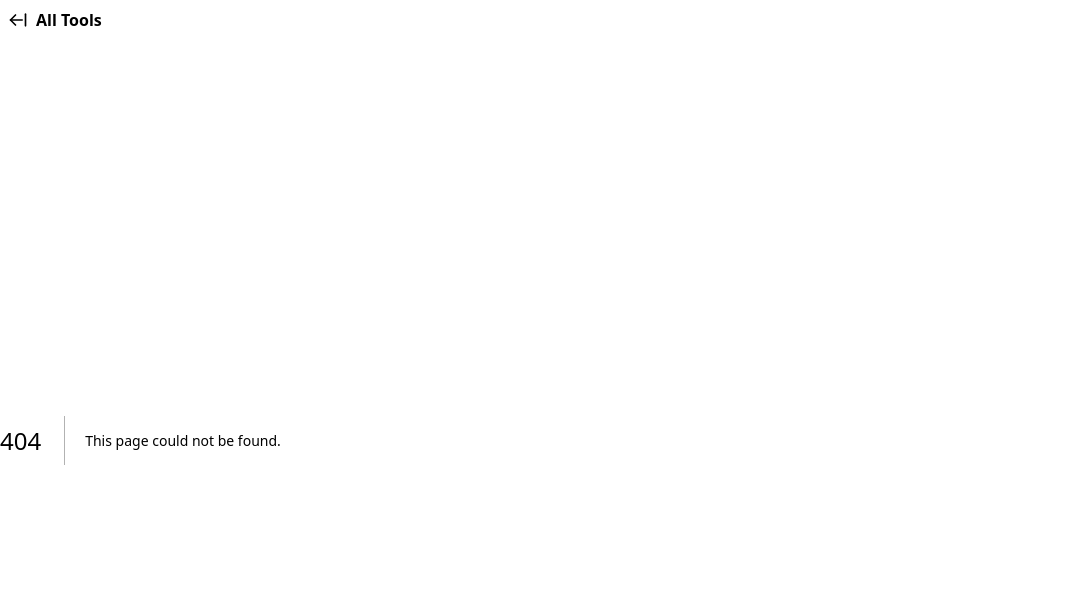
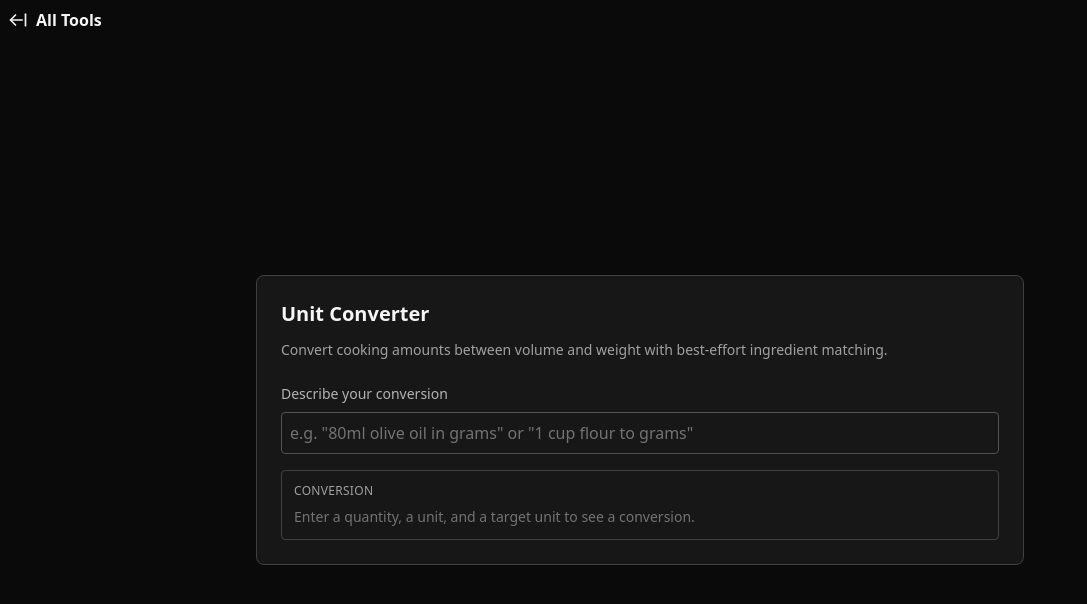
Before and after one commit to Plsr/tools, a Next.js app: page /unit-converter in a window 1280 px wide. Before the commit this address had no page. Shown: the top 604 px of the page, without its empty margins (0-1087 px from the left). Built offline with nearby package versions, Linux system fonts and the light colour scheme.

Commit message:
Highlight recognized words in input

```diff
--- a/src/app/page.tsx
+++ b/src/app/page.tsx
@@ -1,4 +1,4 @@
-import { CardSim, Image as ImageIcon } from "lucide-react";
+import { Beaker, CardSim, Image as ImageIcon } from "lucide-react";
 import { Metadata } from "next";
 import Link from "next/link";
 
@@ -21,6 +21,13 @@ export default function Home() {
           <ImageIcon className="h-4 w-4 mr-2" />
           Image to ASCII
         </Link>
+        <Link
+          href="/unit-converter"
+          className="flex items-center underline decoration-dashed"
+        >
+          <Beaker className="h-4 w-4 mr-2" />
+          Unit Converter
+        </Link>
       </div>
     </div>
   );
--- /dev/null
+++ b/src/app/unit-converter/UnitConverterTool.tsx
@@ -0,0 +1,262 @@
+"use client";
+
+import { useMemo, useState } from "react";
+
+const INGREDIENT_DENSITIES: Array<{ name: string; gPerMl: number }> = [
+  { name: "olive oil", gPerMl: 0.92 },
+  { name: "flour", gPerMl: 0.53 },
+  { name: "sugar", gPerMl: 0.85 },
+  { name: "butter", gPerMl: 0.91 },
+  { name: "milk", gPerMl: 1.03 },
+  { name: "water", gPerMl: 1 },
+];
+
+const VOLUME_UNITS: Record<string, number> = {
+  ml: 1,
+  l: 1000,
+  cup: 240,
+  cups: 240,
+  tbsp: 15,
+  tablespoon: 15,
+  tablespoons: 15,
+  tsp: 5,
+  teaspoon: 5,
+  teaspoons: 5,
+};
+
+const MASS_UNITS: Record<string, number> = {
+  g: 1,
+  gram: 1,
+  grams: 1,
+  kg: 1000,
+  kilogram: 1000,
+  kilograms: 1000,
+  oz: 28.3495,
+  ounce: 28.3495,
+  ounces: 28.3495,
+  lb: 453.592,
+  pound: 453.592,
+  pounds: 453.592,
+};
+
+const normalizeUnit = (unit: string) => unit.toLowerCase();
+
+const getUnitCategory = (unit: string) => {
+  if (unit in VOLUME_UNITS) {
+    return "volume";
+  }
+  if (unit in MASS_UNITS) {
+    return "mass";
+  }
+  return null;
+};
+
+const formatNumber = (value: number) => {
+  if (Number.isNaN(value)) {
+    return "";
+  }
+  return value % 1 === 0 ? value.toString() : value.toFixed(2);
+};
+
+const unitRegex =
+  /(ml|l|cup|cups|tbsp|tablespoon|tablespoons|tsp|teaspoon|teaspoons|g|gram|grams|kg|kilogram|kilograms|oz|ounce|ounces|lb|pound|pounds)/i;
+
+export const UnitConverterTool = () => {
+  const [input, setInput] = useState("");
+
+  const parsed = useMemo(() => {
+    const normalized = input.trim().toLowerCase();
+    if (!normalized) {
+      return null;
+    }
+
+    const amountMatch = normalized.match(/\d+(?:\.\d+)?/);
+    const amount = amountMatch ? Number(amountMatch[0]) : null;
+
+    const fromMatch = normalized.match(
+      /\d+(?:\.\d+)?\s*(ml|l|cup|cups|tbsp|tablespoon|tablespoons|tsp|teaspoon|teaspoons|g|gram|grams|kg|kilogram|kilograms|oz|ounce|ounces|lb|pound|pounds)/,
+    );
+    const fromUnit = fromMatch ? normalizeUnit(fromMatch[1]) : null;
+
+    const targetMatch = normalized.match(
+      /(?:to|in)\s+(ml|l|cup|cups|tbsp|tablespoon|tablespoons|tsp|teaspoon|teaspoons|g|gram|grams|kg|kilogram|kilograms|oz|ounce|ounces|lb|pound|pounds)/,
+    );
+    const toUnit = targetMatch ? normalizeUnit(targetMatch[1]) : null;
+
+    const ingredient = INGREDIENT_DENSITIES.find((item) =>
+      normalized.includes(item.name),
+    );
+
+    return {
+      amount,
+      fromUnit,
+      toUnit,
+      ingredient,
+    };
+  }, [input]);
+
+  const recognizedWords = useMemo(() => {
+    if (!parsed || !input.trim()) {
+      return new Set<string>();
+    }
+
+    const recognized = new Set<string>();
+    const amountToken = parsed.amount?.toString();
+    if (amountToken) {
+      recognized.add(amountToken);
+    }
+    if (parsed.fromUnit) {
+      recognized.add(parsed.fromUnit);
+    }
+    if (parsed.toUnit) {
+      recognized.add(parsed.toUnit);
+    }
+    if (parsed.ingredient) {
+      parsed.ingredient.name.split(" ").forEach((word) => recognized.add(word));
+    }
+
+    return recognized;
+  }, [input, parsed]);
+
+  const highlightedParts = useMemo(() => {
+    if (!input) {
+      return [];
+    }
+
+    return input.split(/(\s+)/).map((part, index) => {
+      if (part.trim() === "") {
+        return { key: `${part}-${index}`, content: part, highlighted: false };
+      }
+
+      const normalizedPart = part.toLowerCase().replace(/[^\w.]/g, "");
+      const isUnit = unitRegex.test(normalizedPart);
+      const isRecognized = recognizedWords.has(normalizedPart) || isUnit;
+
+      return {
+        key: `${part}-${index}`,
+        content: part,
+        highlighted: isRecognized,
+      };
+    });
+  }, [input, recognizedWords]);
+
+  const conversion = useMemo(() => {
+    if (!parsed || parsed.amount === null || !parsed.fromUnit || !parsed.toUnit) {
+      return null;
+    }
+
+    const fromCategory = getUnitCategory(parsed.fromUnit);
+    const toCategory = getUnitCategory(parsed.toUnit);
+
+    if (!fromCategory || !toCategory) {
+      return null;
+    }
+
+    let grams = 0;
+    let milliliters = 0;
+    let isEstimated = false;
+
+    if (fromCategory === "mass") {
+      grams = parsed.amount * MASS_UNITS[parsed.fromUnit];
+    } else {
+      milliliters = parsed.amount * VOLUME_UNITS[parsed.fromUnit];
+    }
+
+    if (fromCategory !== toCategory) {
+      const density = parsed.ingredient?.gPerMl ?? 1;
+      isEstimated = parsed.ingredient == null;
+      if (fromCategory === "mass") {
+        milliliters = grams / density;
+      } else {
+        grams = milliliters * density;
+      }
+    }
+
+    let resultValue = 0;
+    if (toCategory === "mass") {
+      resultValue = grams / MASS_UNITS[parsed.toUnit];
+    } else {
+      resultValue = milliliters / VOLUME_UNITS[parsed.toUnit];
+    }
+
+    const ingredientLabel = parsed.ingredient
+      ? parsed.ingredient.name
+          .split(" ")
+          .map((word) => word[0].toUpperCase() + word.slice(1))
+          .join(" ")
+      : "Unknown ingredient";
+
+    return {
+      resultValue,
+      isEstimated,
+      ingredientLabel,
+    };
+  }, [parsed]);
+
+  return (
+    <div className="space-y-4">
+      <div>
+        <label className="text-sm opacity-70 block mb-2" htmlFor="unit-input">
+          Describe your conversion
+        </label>
+        <div className="relative">
+          <div className="pointer-events-none absolute inset-0 rounded border border-transparent p-2 text-neutral-300 whitespace-pre-wrap">
+            {highlightedParts.length === 0 ? (
+              <span className="text-neutral-500">
+                e.g. &quot;80ml olive oil in grams&quot; or &quot;1 cup flour to
+                grams&quot;
+              </span>
+            ) : (
+              highlightedParts.map((part) => (
+                <span
+                  key={part.key}
+                  className={
+                    part.highlighted
+                      ? "rounded bg-emerald-600/30 px-1.5 py-0.5 text-emerald-200"
+                      : "text-neutral-400"
+                  }
+                >
+                  {part.content}
+                </span>
+              ))
+            )}
+          </div>
+          <input
+            id="unit-input"
+            className="relative border border-neutral-600 bg-transparent p-2 rounded w-full text-transparent caret-emerald-200"
+            placeholder='e.g. "80ml olive oil in grams" or "1 cup flour to grams"'
+            value={input}
+            onChange={(event) => setInput(event.target.value)}
+          />
+        </div>
+      </div>
+
+      <div className="rounded border border-neutral-700 bg-neutral-900/70 p-3">
+        <p className="text-xs uppercase tracking-wide text-neutral-400 mb-2">
+          Conversion
+        </p>
+        {conversion ? (
+          <div className="space-y-2 text-sm text-neutral-200">
+            <p>
+              {formatNumber(parsed?.amount ?? 0)} {parsed?.fromUnit} {" "}
+              {conversion.ingredientLabel} ={" "}
+              <span className="text-lg font-semibold text-emerald-300">
+                {formatNumber(conversion.resultValue)} {parsed?.toUnit}
+              </span>
+            </p>
+            {conversion.isEstimated && (
+              <p className="text-xs text-amber-300">
+                Estimated with water density. Add an ingredient name for a more
+                accurate result.
+              </p>
+            )}
+          </div>
+        ) : (
+          <p className="text-sm text-neutral-500">
+            Enter a quantity, a unit, and a target unit to see a conversion.
+          </p>
+        )}
+      </div>
+    </div>
+  );
+};
--- /dev/null
+++ b/src/app/unit-converter/page.tsx
@@ -0,0 +1,23 @@
+import { Metadata } from "next";
+import { UnitConverterTool } from "./UnitConverterTool";
+
+export default function Page() {
+  return (
+    <div className="flex flex-1 items-center justify-center">
+      <div className="w-full max-w-3xl p-6 border border-neutral-700 bg-neutral-900 rounded-lg">
+        <h1 className="text-xl font-bold mb-3">Unit Converter</h1>
+        <p className="text-sm text-neutral-400 mb-6">
+          Convert cooking amounts between volume and weight with best-effort
+          ingredient matching.
+        </p>
+        <UnitConverterTool />
+      </div>
+    </div>
+  );
+}
+
+export const metadata: Metadata = {
+  title: "Unit Converter | Chris' Tools",
+  description:
+    "Convert between cooking units like cups, grams, and milliliters.",
+};
```
